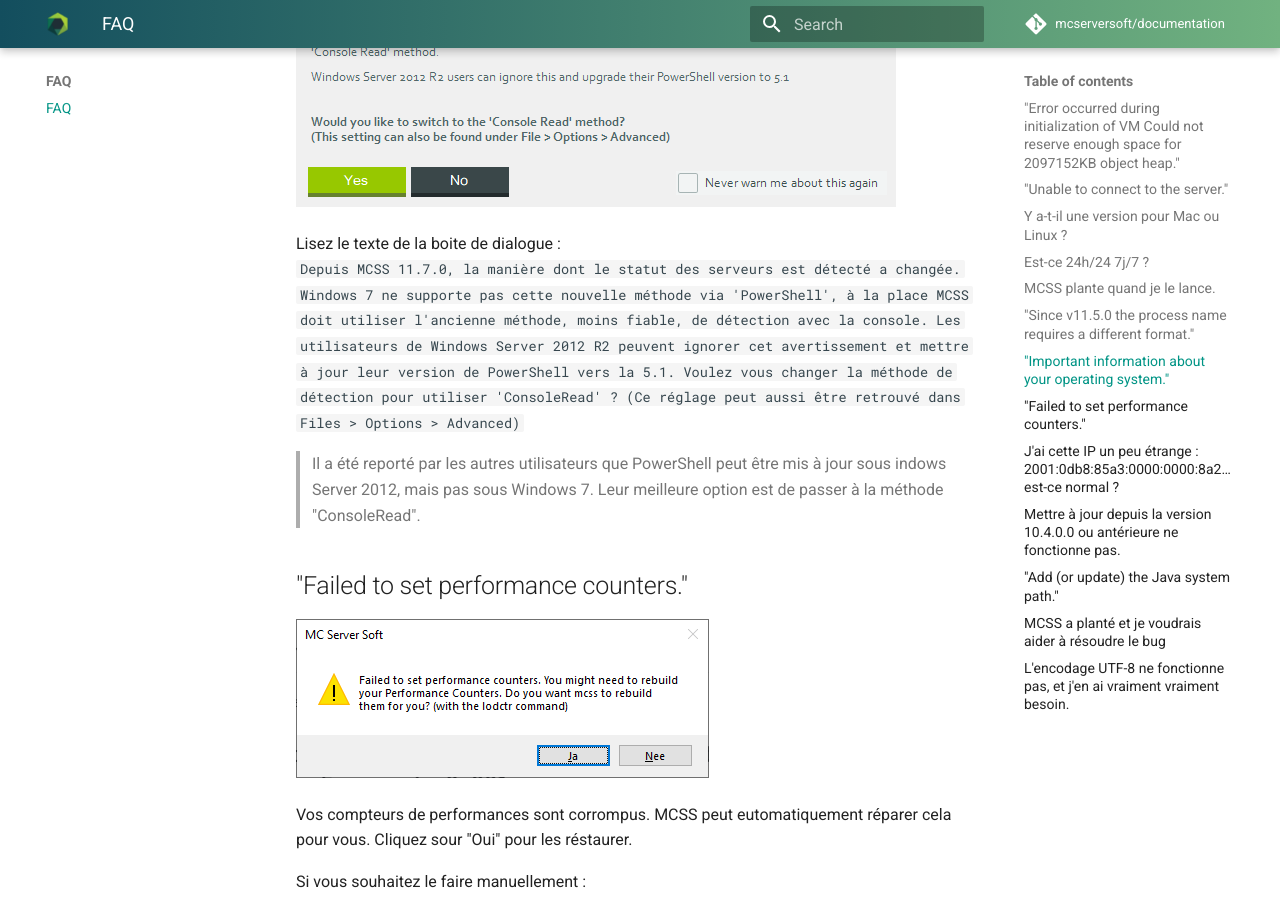
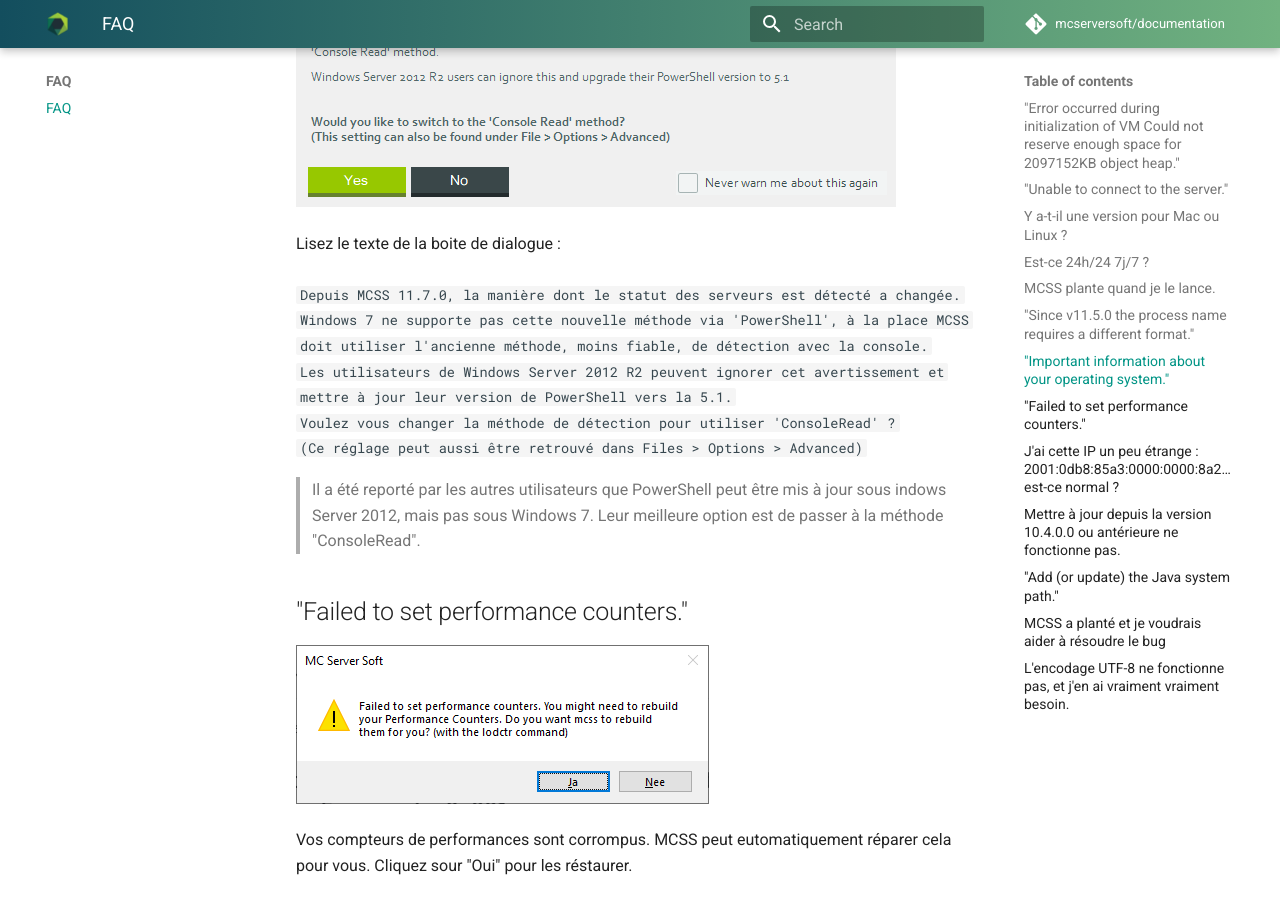
Before and after one commit to mcserversoft/documentation, an MkDocs documentation site: the page built from docs/faq.md, in a window 1280 px wide and 900 px high, scrolled down 2107 px. Built offline with MkDocs 1.6.1 and Material for MkDocs 9.7.7, drawn with Linux system fonts in a browser that asks for light colours; comment, search, counter and statistics services are not loaded.

Commit message:
Update faq.md

```diff
--- a/docs/faq.md
+++ b/docs/faq.md
@@ -71,11 +71,11 @@
 ![Screenshot of outdated operating system dialog](assets/screenshots/dialog_outdated_os_powershell.png)
 
 Lisez le texte de la boite de dialogue : <br>
-`Depuis MCSS 11.7.0, la manière dont le statut des serveurs est détecté a changée.
-Windows 7 ne supporte pas cette nouvelle méthode via 'PowerShell', à la place MCSS doit utiliser l'ancienne méthode, moins fiable, de détection avec la console.
-Les utilisateurs de Windows Server 2012 R2 peuvent ignorer cet avertissement et mettre à jour leur version de PowerShell vers la 5.1.
-Voulez vous changer la méthode de détection pour utiliser 'ConsoleRead' ?
-(Ce réglage peut aussi être retrouvé dans Files > Options > Advanced)`
+<br>`Depuis MCSS 11.7.0, la manière dont le statut des serveurs est détecté a changée.`
+<br>`Windows 7 ne supporte pas cette nouvelle méthode via 'PowerShell', à la place MCSS doit utiliser l'ancienne méthode, moins fiable, de détection avec la console.`
+<br>`Les utilisateurs de Windows Server 2012 R2 peuvent ignorer cet avertissement et mettre à jour leur version de PowerShell vers la 5.1.`
+<br>`Voulez vous changer la méthode de détection pour utiliser 'ConsoleRead' ?`
+<br>`(Ce réglage peut aussi être retrouvé dans Files > Options > Advanced)`
 
 > Il a été reporté par les autres utilisateurs que PowerShell peut être mis à jour sous indows Server 2012, mais pas sous Windows 7. Leur meilleure option est de passer à la méthode "ConsoleRead".
 
```
